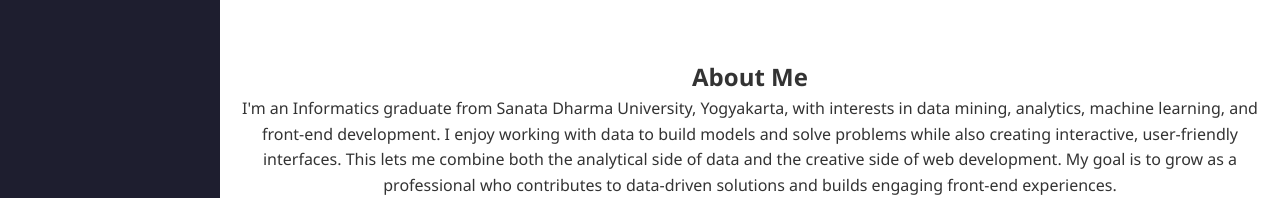
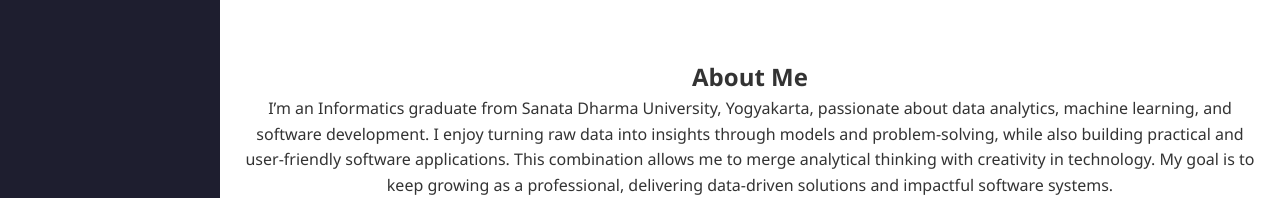
Before and after one commit to loadtriani/website, a plain HTML site: page index.html in a window 1280 px wide. Shown: the part 602-804 px from the top of the page. Drawn offline with Linux system fonts and the light colour scheme.

Commit message:
update index.html dan style.css

```diff
--- a/index.html
+++ b/index.html
@@ -40,14 +40,14 @@
     <section id="about">
       <h2>About Me</h2>
       <p>
-        I'm an Informatics graduate from Sanata Dharma University, Yogyakarta,
-        with interests in data mining, analytics, machine learning, and
-        front-end development. I enjoy working with data to build models and
-        solve problems while also creating interactive, user-friendly
-        interfaces. This lets me combine both the analytical side of data and
-        the creative side of web development. My goal is to grow as a
-        professional who contributes to data-driven solutions and builds
-        engaging front-end experiences.
+        I’m an Informatics graduate from Sanata Dharma University, Yogyakarta,
+        passionate about data analytics, machine learning, and software
+        development. I enjoy turning raw data into insights through models and
+        problem-solving, while also building practical and user-friendly
+        software applications. This combination allows me to merge analytical
+        thinking with creativity in technology. My goal is to keep growing as a
+        professional, delivering data-driven solutions and impactful software
+        systems.
       </p>
     </section>
 
--- a/style.css
+++ b/style.css
@@ -319,20 +319,34 @@ section {
   margin-top: 15px;
 }
 
-/* Kartu pengalaman */
+/* Default: 3 kolom */
 .exp-card {
   background: #fff;
   padding: 15px;
   border-radius: 10px;
   box-shadow: 0 2px 6px rgba(0,0,0,0.1);
   cursor: pointer;
-  flex: 1 1 calc(33% - 15px);
+  flex: 1 1 calc(33.333% - 15px);
   transition: transform 0.2s, box-shadow 0.2s;
 }
 
 .exp-card:hover {
   transform: translateY(-5px);
   box-shadow: 0 4px 12px rgba(0,0,0,0.15);
+}
+
+/* Tablet: 2 kolom */
+@media (max-width: 992px) {
+  .exp-card {
+    flex: 1 1 calc(50% - 15px);
+  }
+}
+
+/* HP: 1 kolom */
+@media (max-width: 600px) {
+  .exp-card {
+    flex: 1 1 100%;
+  }
 }
 
 /* Judul kecil di dalam card */
```
